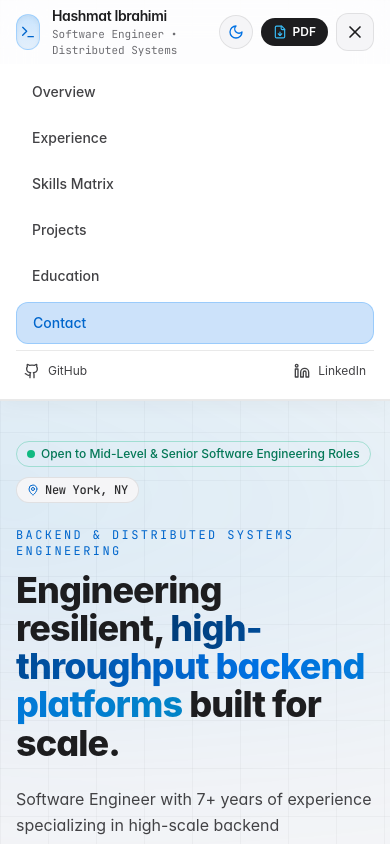
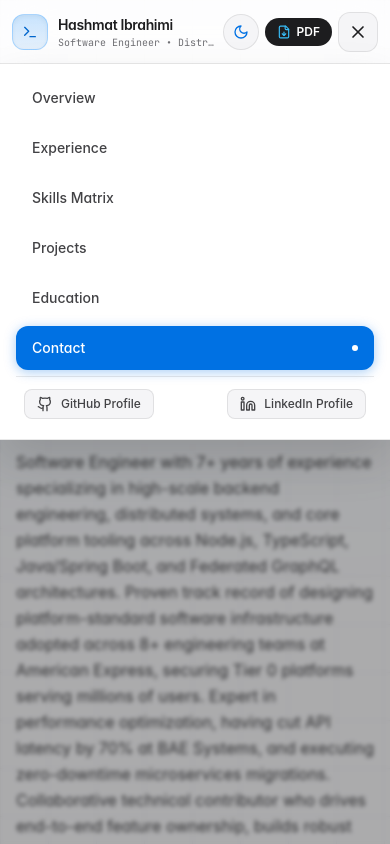
Before and after one commit to hibrahi000/hibrahi000.github.io, a React (Vite) app: page / in a window 390 px wide. Both pictures are taken after a click on the button 355 px from the left and 32 px from the top of the page. Shown: the top 844 px of the page. Built offline with nearby package versions, Linux system fonts and the light colour scheme.

Commit message:
fix(nav): resolve mobile hamburger menu overflow, overlay positioning, and scroll navigation

```diff
--- a/src/components/layout/Navbar.tsx
+++ b/src/components/layout/Navbar.tsx
@@ -74,21 +74,30 @@ export const Navbar: React.FC<NavbarProps> = ({
   const handleNavClick = (id: SectionId) => {
     setActiveSection(id);
     setMobileMenuOpen(false);
+
+    requestAnimationFrame(() => {
       const el = document.getElementById(id);
       if (el) {
-      el.scrollIntoView({ behavior: 'smooth' });
+        const navbarHeight = 64;
+        const elementTop = el.getBoundingClientRect().top + window.scrollY;
+        window.scrollTo({
+          top: Math.max(0, elementTop - navbarHeight),
+          behavior: 'smooth',
+        });
       }
+    });
   };
 
   return (
+    <>
       <header
-      className={`apple-navbar sticky top-0 z-40 transition-all duration-300 no-print ${
+        className={`apple-navbar sticky top-0 z-50 h-16 transition-all duration-300 no-print ${
           scrolled
-          ? 'bg-apple-black/80 backdrop-blur-2xl border-b border-white/[0.08] shadow-[0_8px_32px_rgba(0,0,0,0.65)]'
-          : 'bg-apple-black/50 backdrop-blur-xl border-b border-white/[0.04]'
+            ? 'bg-apple-black/85 backdrop-blur-2xl border-b border-white/[0.08] shadow-[0_8px_32px_rgba(0,0,0,0.65)]'
+            : 'bg-apple-black/60 backdrop-blur-xl border-b border-white/[0.04]'
         }`}
       >
-      <div className="max-w-7xl mx-auto px-4 sm:px-6 lg:px-8 h-16 flex items-center justify-between">
+        <div className="max-w-7xl mx-auto px-3 sm:px-6 lg:px-8 h-16 flex items-center justify-between gap-2">
           {/* Brand Identity */}
           <a
             href="#about"
@@ -96,19 +105,19 @@ export const Navbar: React.FC<NavbarProps> = ({
               e.preventDefault();
               handleNavClick('about');
             }}
-          className="flex items-center gap-3 group"
+            className="flex items-center gap-2.5 sm:gap-3 group min-w-0 flex-shrink"
           >
-          <div className="w-9 h-9 rounded-xl bg-gradient-to-b from-apple-azure/25 to-apple-blue/10 border border-apple-azure/30 flex items-center justify-center shadow-inner group-hover:border-apple-azure transition-colors">
+            <div className="w-9 h-9 rounded-xl bg-gradient-to-b from-apple-azure/25 to-apple-blue/10 border border-apple-azure/30 flex items-center justify-center shadow-inner group-hover:border-apple-azure transition-colors flex-shrink-0">
               <Terminal className="w-4 h-4 text-apple-azure" />
             </div>
-          <div className="flex flex-col">
-            <span className="text-sm font-semibold tracking-tight text-white flex items-center gap-2">
-              {PROFILE_DATA.name}
-              <span className="hidden sm:inline-flex items-center px-2 py-0.5 rounded-full text-[10px] font-mono bg-apple-emerald/12 text-apple-emerald border border-apple-emerald/25">
+            <div className="flex flex-col min-w-0">
+              <span className="text-sm font-semibold tracking-tight text-white flex items-center gap-2 truncate">
+                <span className="truncate">{PROFILE_DATA.name}</span>
+                <span className="hidden sm:inline-flex items-center px-2 py-0.5 rounded-full text-[10px] font-mono bg-apple-emerald/12 text-apple-emerald border border-apple-emerald/25 flex-shrink-0">
                   7+ YRS EXP
                 </span>
               </span>
-            <span className="text-[11px] text-apple-gray-400 font-mono">
+              <span className="text-[10px] sm:text-[11px] text-apple-gray-400 font-mono truncate">
                 Software Engineer • Distributed Systems
               </span>
             </div>
@@ -117,7 +126,7 @@ export const Navbar: React.FC<NavbarProps> = ({
           {/* Desktop Pill Navigation */}
           <nav
             aria-label="Primary Navigation"
-          className="hidden md:flex items-center gap-1 p-1 rounded-full bg-white/[0.03] border border-white/[0.07]"
+            className="hidden lg:flex items-center gap-1 p-1 rounded-full bg-white/[0.03] border border-white/[0.07] flex-shrink-0"
           >
             {NAVIGATION_ITEMS.map((item) => {
               const isActive = activeSection === item.id;
@@ -138,8 +147,8 @@ export const Navbar: React.FC<NavbarProps> = ({
             })}
           </nav>
 
-        {/* Right Actions: Theme Toggle, GitHub, LinkedIn, PDF Resume */}
-        <div className="hidden sm:flex items-center gap-2">
+          {/* Desktop Right Actions: Theme Toggle, GitHub, LinkedIn, PDF Resume */}
+          <div className="hidden lg:flex items-center gap-2 flex-shrink-0">
             <button
               type="button"
               onClick={onToggleTheme}
@@ -154,12 +163,12 @@ export const Navbar: React.FC<NavbarProps> = ({
               {theme === 'dark' ? (
                 <>
                   <Sun className="w-3.5 h-3.5 text-apple-amber" />
-                <span className="hidden lg:inline">Light</span>
+                  <span>Light</span>
                 </>
               ) : (
                 <>
                   <Moon className="w-3.5 h-3.5 text-apple-blue" />
-                <span className="hidden lg:inline">Dark</span>
+                  <span>Dark</span>
                 </>
               )}
             </button>
@@ -192,13 +201,13 @@ export const Navbar: React.FC<NavbarProps> = ({
             </button>
           </div>
 
-        {/* Mobile Menu Trigger */}
-        <div className="flex items-center gap-2 md:hidden">
+          {/* Mobile & Tablet Controls (< 1024px) */}
+          <div className="flex items-center gap-1.5 sm:gap-2 lg:hidden flex-shrink-0">
             <button
               type="button"
               onClick={onToggleTheme}
               aria-label="Toggle Theme"
-            className="p-2 rounded-full bg-white/[0.05] border border-white/[0.1] text-white"
+              className="w-9 h-9 inline-flex items-center justify-center rounded-full bg-white/[0.05] border border-white/[0.1] text-white active:scale-95 transition-transform"
             >
               {theme === 'dark' ? (
                 <Sun className="w-4 h-4 text-apple-amber" />
@@ -209,7 +218,7 @@ export const Navbar: React.FC<NavbarProps> = ({
             <button
               type="button"
               onClick={onPrintResume}
-            className="apple-pdf-btn inline-flex items-center gap-1.5 px-3 py-1.5 rounded-full text-xs font-semibold bg-white text-black"
+              className="apple-pdf-btn inline-flex items-center gap-1.5 px-3 py-1.5 rounded-full text-xs font-semibold bg-white text-black active:scale-95"
             >
               <FileDown className="w-3.5 h-3.5 text-apple-blue" />
               <span>PDF</span>
@@ -217,17 +226,27 @@ export const Navbar: React.FC<NavbarProps> = ({
             <button
               type="button"
               onClick={() => setMobileMenuOpen((prev) => !prev)}
-            aria-label="Toggle Menu"
-            className="p-2 rounded-xl bg-white/[0.05] border border-white/[0.1] text-white"
+              aria-label={mobileMenuOpen ? 'Close navigation menu' : 'Open navigation menu'}
+              aria-expanded={mobileMenuOpen}
+              aria-controls="mobile-navigation-drawer"
+              className="w-10 h-10 inline-flex items-center justify-center rounded-xl bg-white/[0.05] border border-white/[0.1] text-white active:scale-95 transition-transform cursor-pointer"
             >
-            {mobileMenuOpen ? <X className="w-5 h-5" /> : <Menu className="w-5 h-5" />}
+              {mobileMenuOpen ? (
+                <X className="w-5 h-5" />
+              ) : (
+                <Menu className="w-5 h-5" />
+              )}
             </button>
           </div>
         </div>
 
-      {/* Mobile Dropdown Drawer */}
+        {/* Mobile Dropdown Drawer — Overlay positioned so sticky header height never shifts */}
         {mobileMenuOpen && (
-        <div className="apple-mobile-drawer md:hidden bg-apple-carbon/95 backdrop-blur-2xl border-b border-white/[0.08] px-4 pt-2 pb-5 space-y-1.5">
+          <nav
+            id="mobile-navigation-drawer"
+            aria-label="Mobile Navigation"
+            className="apple-mobile-drawer lg:hidden absolute top-16 left-0 right-0 z-50 bg-apple-carbon border-b border-white/[0.08] px-4 pt-3 pb-5 space-y-1.5 shadow-[0_20px_48px_rgba(0,0,0,0.45)]"
+          >
             {NAVIGATION_ITEMS.map((item) => {
               const isActive = activeSection === item.id;
               return (
@@ -235,13 +254,16 @@ export const Navbar: React.FC<NavbarProps> = ({
                   key={item.id}
                   type="button"
                   onClick={() => handleNavClick(item.id)}
-                className={`w-full text-left px-4 py-2.5 rounded-xl text-sm font-medium transition-colors ${
+                  className={`w-full text-left px-4 py-3 rounded-xl text-sm font-medium transition-all flex items-center justify-between ${
                     isActive
-                    ? 'bg-apple-blue/20 text-apple-azure border border-apple-azure/30'
-                    : 'text-apple-gray-300 hover:bg-white/[0.05] hover:text-white'
+                      ? 'apple-nav-active bg-apple-blue text-white shadow-[0_2px_12px_rgba(0,113,227,0.35)]'
+                      : 'text-apple-gray-300 hover:bg-white/[0.05] hover:text-white active:bg-white/[0.08]'
                   }`}
                 >
-                {item.label}
+                  <span>{item.label}</span>
+                  {isActive && (
+                    <span className="w-1.5 h-1.5 rounded-full bg-white" />
+                  )}
                 </button>
               );
             })}
@@ -250,23 +272,35 @@ export const Navbar: React.FC<NavbarProps> = ({
                 href={PROFILE_DATA.contact.githubUrl}
                 target="_blank"
                 rel="noopener noreferrer"
-              className="inline-flex items-center gap-2 text-xs text-apple-gray-300 hover:text-white"
+                onClick={() => setMobileMenuOpen(false)}
+                className="inline-flex items-center gap-2 py-1.5 px-3 rounded-lg text-xs font-medium text-apple-gray-300 hover:text-white bg-white/[0.04] border border-white/[0.08]"
               >
                 <Github className="w-4 h-4" />
-              <span>GitHub</span>
+                <span>GitHub Profile</span>
               </a>
               <a
                 href={PROFILE_DATA.contact.linkedinUrl}
                 target="_blank"
                 rel="noopener noreferrer"
-              className="inline-flex items-center gap-2 text-xs text-apple-gray-300 hover:text-white"
+                onClick={() => setMobileMenuOpen(false)}
+                className="inline-flex items-center gap-2 py-1.5 px-3 rounded-lg text-xs font-medium text-apple-gray-300 hover:text-white bg-white/[0.04] border border-white/[0.08]"
               >
                 <Linkedin className="w-4 h-4" />
-              <span>LinkedIn</span>
+                <span>LinkedIn Profile</span>
               </a>
             </div>
-        </div>
+          </nav>
         )}
       </header>
+
+      {/* Mobile Backdrop Overlay to dismiss menu when tapping outside */}
+      {mobileMenuOpen && (
+        <div
+          aria-hidden="true"
+          onClick={() => setMobileMenuOpen(false)}
+          className="fixed inset-0 top-16 z-40 bg-black/30 backdrop-blur-[2px] lg:hidden no-print"
+        />
+      )}
+    </>
   );
 };
--- a/src/styles/index.css
+++ b/src/styles/index.css
@@ -204,8 +204,9 @@ html.light-theme .apple-navbar {
 }
 
 html.light-theme .apple-mobile-drawer {
-  background-color: rgba(255, 255, 255, 0.96) !important;
+  background-color: #ffffff !important;
   border-bottom-color: rgba(0, 0, 0, 0.08) !important;
+  box-shadow: 0 20px 44px rgba(0, 0, 0, 0.12) !important;
 }
 
 html.light-theme .apple-bento {
@@ -233,6 +234,7 @@ html.light-theme .text-white {
 html.light-theme .apple-primary-btn,
 html.light-theme .apple-primary-btn *,
 html.light-theme .apple-nav-active,
+html.light-theme .apple-nav-active *,
 html.light-theme .bg-apple-blue,
 html.light-theme .bg-apple-blue * {
   color: #ffffff !important;
```
Lines whose indentation alone changed are shown as unchanged.
